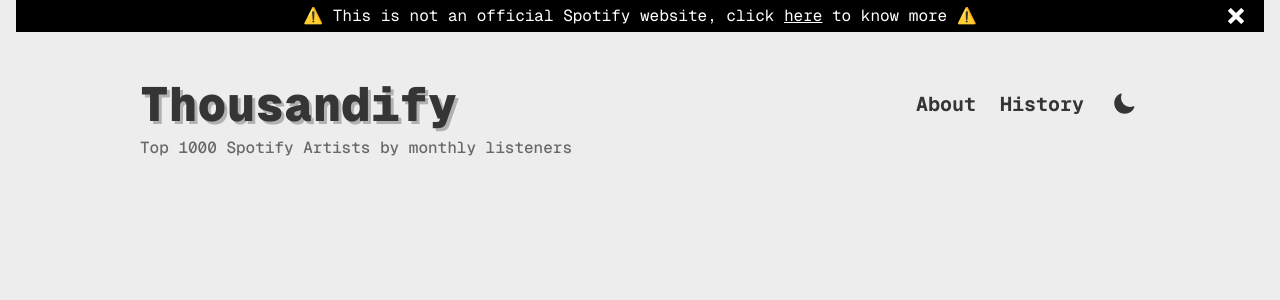
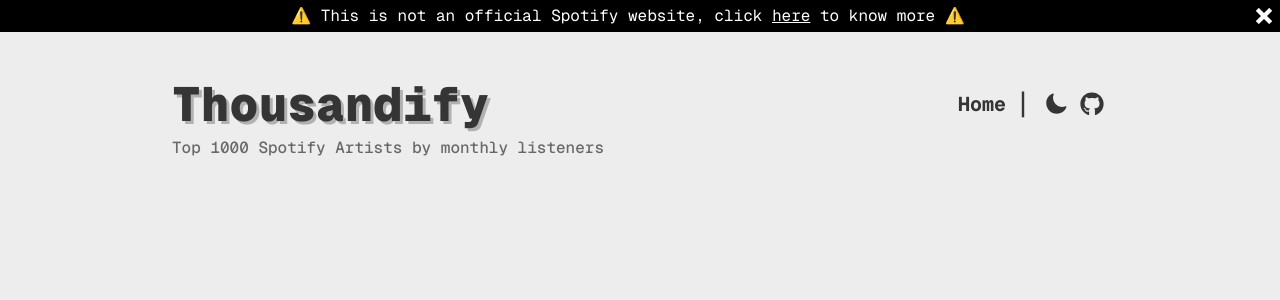
Before and after one commit to renans2/thousandify, a Next.js app: page /about in a window 1280 px wide. Shown: the top 300 px of the page. Built offline with nearby package versions, Linux system fonts and the light colour scheme.

Commit message:
styles: update styles and layout across multiple components

```diff
--- a/src/app/globals.css
+++ b/src/app/globals.css
@@ -9,13 +9,16 @@
   --description: #696969;
   --position-bg: #353535;
   --position-text: #FFF;
+  --input: #353535;
+  --warning-bg: #000;
+  --warning-text: #FFF;
   --tag-text-red: var(--color-red-600);
   --tag-bg-red: color-mix(in oklab, var(--color-red-500) 25%, transparent);
   --tag-bg-green: color-mix(in oklab, var(--color-green-500) 25%, transparent);
   --tag-text-green: var(--color-green-700);
   --tag-text-blue: var(--color-blue-600);
   --tag-bg-blue: color-mix(in oklab, var(--color-blue-500) 25%, transparent);
-  --tag-text-yellow: var(--color-yellow-500);
+  --tag-text-yellow: var(--color-yellow-600);
   --tag-bg-yellow: color-mix(in oklab, var(--color-yellow-500) 25%, transparent);
 }
 
@@ -28,6 +31,9 @@
   --description: #696969;
   --position-bg: #DBDBDB;
   --position-text: #000;
+  --input: #DBDBDB;
+  --warning-bg: #FFF;
+  --warning-text: #000;
   --tag-text-red: var(--color-red-400);
   --tag-bg-red: color-mix(in oklab, var(--color-red-500) 15%, transparent);
   --tag-text-green: var(--color-green-400);
@@ -47,6 +53,9 @@
   --color-description: var(--description);
   --color-position-bg: var(--position-bg);
   --color-position-text: var(--position-text);
+  --color-input: var(--input);
+  --color-warning-bg: var(--warning-bg);
+  --color-warning-text: var(--warning-text);
   --color-tag-text-red: var(--tag-text-red);
   --color-tag-bg-red: var(--tag-bg-red);
   --color-tag-text-green: var(--tag-text-green);
--- a/src/app/layout.tsx
+++ b/src/app/layout.tsx
@@ -22,7 +22,7 @@
 }>) {
   return (
     <html lang="en" className={`${geistMono.variable} antialiased`}>
-      <body className="bg-background text-black h-screen px-4">
+      <body className="bg-background h-screen">
         <Warning />
         <Header />
         {children}
--- a/src/components/layout/Header.tsx
+++ b/src/components/layout/Header.tsx
@@ -4,41 +4,75 @@
 import ToggleTheme from "../ui/ToggleTheme";
 import { IoMdMenu } from "react-icons/io";
 import { RxCross2 } from "react-icons/rx";
+import { FaGithub } from "react-icons/fa";
+import { RxDividerVertical } from "react-icons/rx";
 import { useState } from "react";
+import { usePathname } from "next/navigation";
 
 const ICON_PARAMS = {
   size: 32,
   className: "text-heading",
 };
 
+const GITHUB_BUTTON = (
+  <a
+    href="https://github.com/renans2/thousandify"
+    target="_blank"
+    className="p-1 cursor-pointer hover:bg-background-icon-hover rounded-lg"
+  >
+    <FaGithub size={24} className="text-heading" />
+  </a>
+);
+
 export default function Header() {
   const [menuIsOpen, setMenuIsOpen] = useState(false);
+  const path = usePathname();
+
+  const navList = (
+    <ul className="space-y-2 font-bold text-heading">
+      {path !== "/" && (
+        <li className="text-center md:text-left">
+          <Link
+            href="/"
+            onClick={() => setMenuIsOpen(false)}
+            className="text-xl underline md:no-underline md:hover:underline"
+          >
+            Home
+          </Link>
+        </li>
+      )}
+      {path !== "/about" && (
+        <li className="text-center md:text-left">
+          <Link
+            href="/about"
+            onClick={() => setMenuIsOpen(false)}
+            className="text-xl underline md:no-underline md:hover:underline"
+          >
+            About
+          </Link>
+        </li>
+      )}
+    </ul>
+  );
 
   return (
     <>
-      <header className="max-w-250 mx-auto py-6 md:py-12">
+      <header className="max-w-250 mx-auto px-4 py-6 md:py-12 md:px-8">
         <div className="flex items-center justify-between relative">
-          <h1 className="text-4xl font-black md:text-5xl text-heading text-shadow-heading">
-            Thousandify
-          </h1>
+          <Link href="/">
+            <h1 className="text-4xl font-black md:text-5xl text-heading text-shadow-heading">
+              Thousandify
+            </h1>
+          </Link>
 
           {/* desktop */}
-          <div className="hidden md:flex items-center gap-6">
-            <nav>
-              <ul className="flex items-center gap-6 font-bold text-heading">
-                <li>
-                  <Link href="/about" className="text-xl hover:underline">
-                    About
-                  </Link>
-                </li>
-                <li>
-                  <Link href="/about" className="text-xl hover:underline">
-                    History
-                  </Link>
-                </li>
-              </ul>
-            </nav>
-            <ToggleTheme />
+          <div className="hidden md:flex items-center gap-2">
+            <nav>{navList}</nav>
+            <span className="text-heading text-3xl">|</span>
+            <div className="flex items-center gap-1">
+              <ToggleTheme />
+              {GITHUB_BUTTON}
+            </div>
           </div>
           {/* - */}
           <button
@@ -56,23 +90,15 @@
           Top 1000 Spotify Artists by monthly listeners
         </h3>
       </header>
+
       {/* mobile nav */}
       {menuIsOpen && (
-        <div className="md:hidden py-2 mb-6 bg-background inset-x-0 border-y-2 border-border">
-          <nav>
-            <ul className="flex flex-col gap-2 font-bold text-heading">
-              <li>
-                <Link href="/about" className="text-xl hover:underline">
-                  About
-                </Link>
-              </li>
-              <li>
-                <Link href="/about" className="text-xl hover:underline">
-                  History
-                </Link>
-              </li>
-            </ul>
-          </nav>
+        <div className="px-4 md:hidden py-2 mb-6 bg-background inset-x-0 border-y-2 border-border">
+          <nav>{navList}</nav>
+          <div className="mt-4 flex items-center justify-center gap-4">
+            <ToggleTheme />
+            {GITHUB_BUTTON}
+          </div>
         </div>
       )}
       {/* - */}
--- a/src/components/layout/Warning.tsx
+++ b/src/components/layout/Warning.tsx
@@ -13,8 +13,8 @@
   if (!showWarning || !hydrated) return;
 
   return (
-    <div className="bg-black text-white flex justify-center items-center py-1 relative">
-      <p>
+    <div className="pr-6 text-xs md:text-base bg-warning-bg text-warning-text flex justify-center items-center py-1 relative">
+      <p className="text-center">
         ⚠️ This is not an official Spotify website, click{" "}
         <Link href="/about" className="underline">
           here
@@ -23,7 +23,7 @@
       </p>
       <button
         onClick={() => setShowWarning(false)}
-        className="absolute right-4 cursor-pointer rounded-4xl p-1"
+        className="absolute right-1 cursor-pointer rounded-4xl p-1"
       >
         <ImCross />
       </button>
--- a/src/components/ui/Trends.tsx
+++ b/src/components/ui/Trends.tsx
@@ -17,11 +17,11 @@
     );
   if (positionOffset > 0)
     return (
-      <div className="mx-auto rounded-l-4xl rounded-r-4xl w-fit md:w-12 bg-tag-bg-red py-1 px-2 flex items-center justify-evenly border-tag-text-red">
+      <div className="mx-auto rounded-l-4xl rounded-r-4xl w-12 bg-tag-bg-red py-1 px-2 flex items-center justify-evenly border-tag-text-red">
         <IoTriangleSharp
           {...TREND_ICON_PROPS}
           strokeWidth={0}
-          className="hidden md:flex text-tag-text-red rotate-180"
+          className="text-tag-text-red rotate-180"
         />
         <span className="text-tag-text-red text-xs">-{positionOffset}</span>
       </div>
```
